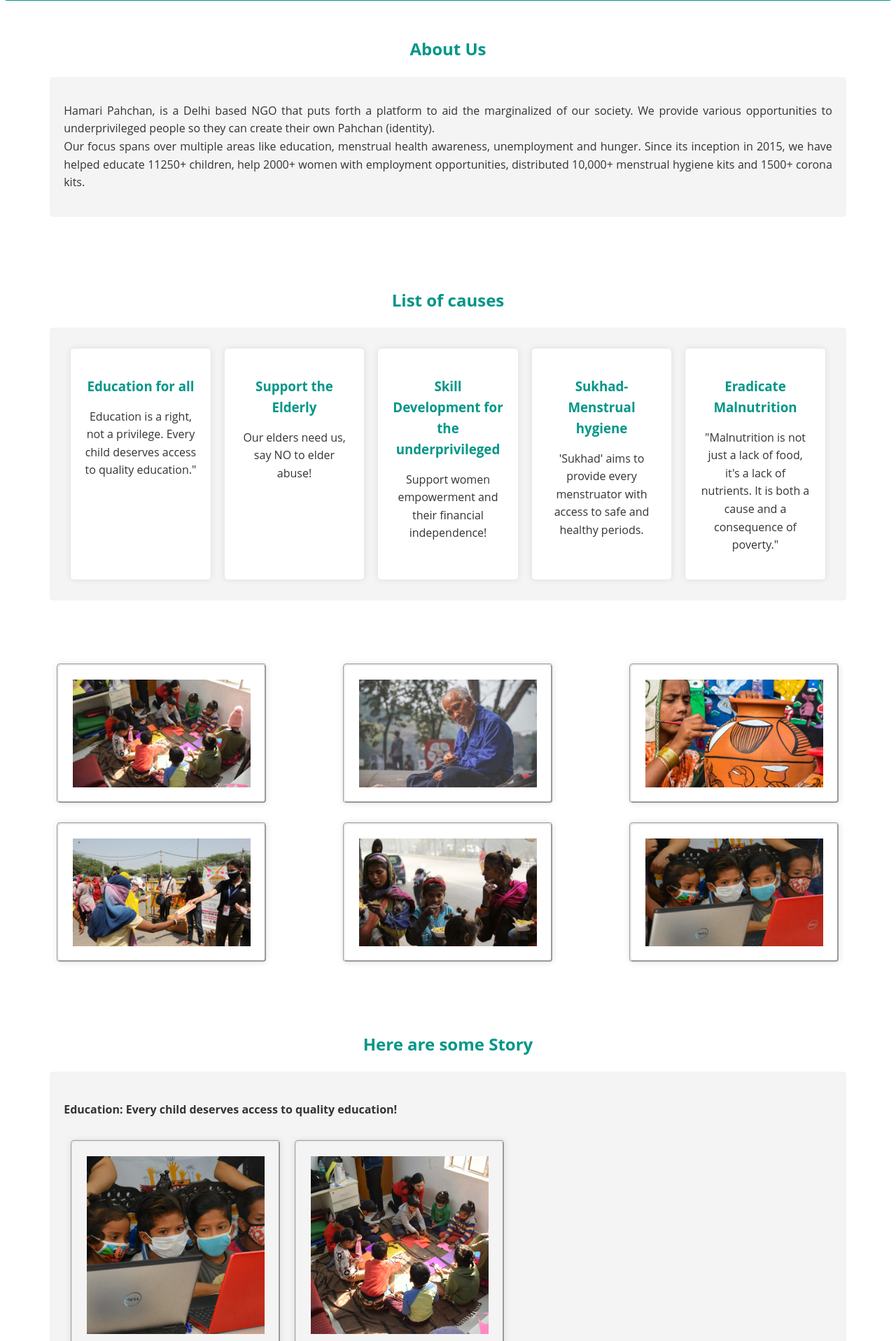
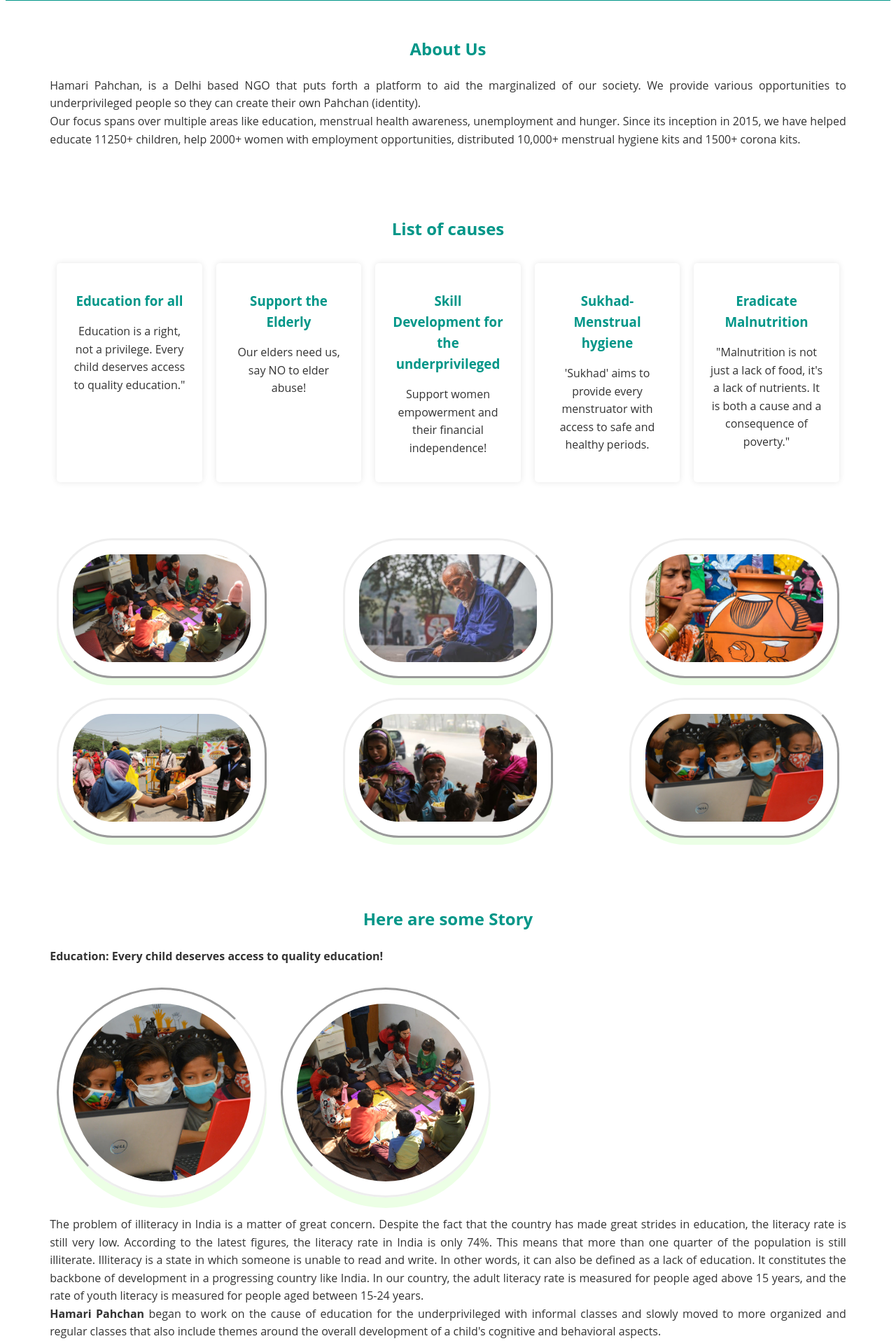
Before and after one commit to guptaaryan8092/encryptix, a PHP site: page / in a window 1280 px wide. Shown: the part 542-2458 px from the top of the page at 70% size. Run offline with PHP 8.4, Linux system fonts and the light colour scheme; some web fonts are replaced.

Commit message:
modify some style of images

```diff
--- a/Task_1/css/home.css
+++ b/Task_1/css/home.css
@@ -63,7 +63,7 @@ h2 {
     margin-bottom: 20px;
     color: #009688;
 }
-.content, .cause-list, form ,#donate_now , .some-story{
+.content, .cause-list, form ,#donate_now p, .some-story,{
     background: #f4f4f4;
     padding: 20px;
     border-radius: 5px;
@@ -99,11 +99,11 @@ h2 {
     width: 300px;
     height: 200px;
     object-fit: cover;
-    border-style:groove ;
+    border-style:outset ;
 
     padding: 20px;
-    border-radius: 5px;
-    box-shadow: 0 0 10px rgba(0, 0, 0, 0.1);
+    border-radius: 80px;
+    box-shadow: 0 10px    rgba(60, 255, 0, 0.1);
     margin: 10px;
 }
 
@@ -116,11 +116,11 @@ h2 {
     width: 300px;
     height: 300px;
     object-fit: cover;
-    border-style:groove ;
+    border-style:inset ;
 
     padding: 20px;
-    border-radius: 5px;
-    box-shadow: 0 0 10px rgba(0, 0, 0, 0.1);
+    border-radius: 200px;
+    box-shadow: 0 15px 0 0 rgba(72, 255, 0, 0.1);
     margin: 10px;
 }
 
--- a/Task_1/index.html
+++ b/Task_1/index.html
@@ -152,11 +152,11 @@
         <h2> DONATE NOW</h2>
         <div>
             <ul>
-                <li>Donation numbers: Google Pay- 9654777077 ; Paytm- 9911173557<br/>
+                <p>Donation numbers: Google Pay- 9654777077 ; Paytm- 9911173557<br/>
                     Bank Details - <br/>
                     Name: Hamari Pahchan <br/>
                     A/c no: 35430500020<br/>
-                    Ifsc code: ICIC0003543</li>
+                    Ifsc code: ICIC0003543</p>
             </ul>
         </div>
         <div class="barcode">
```
